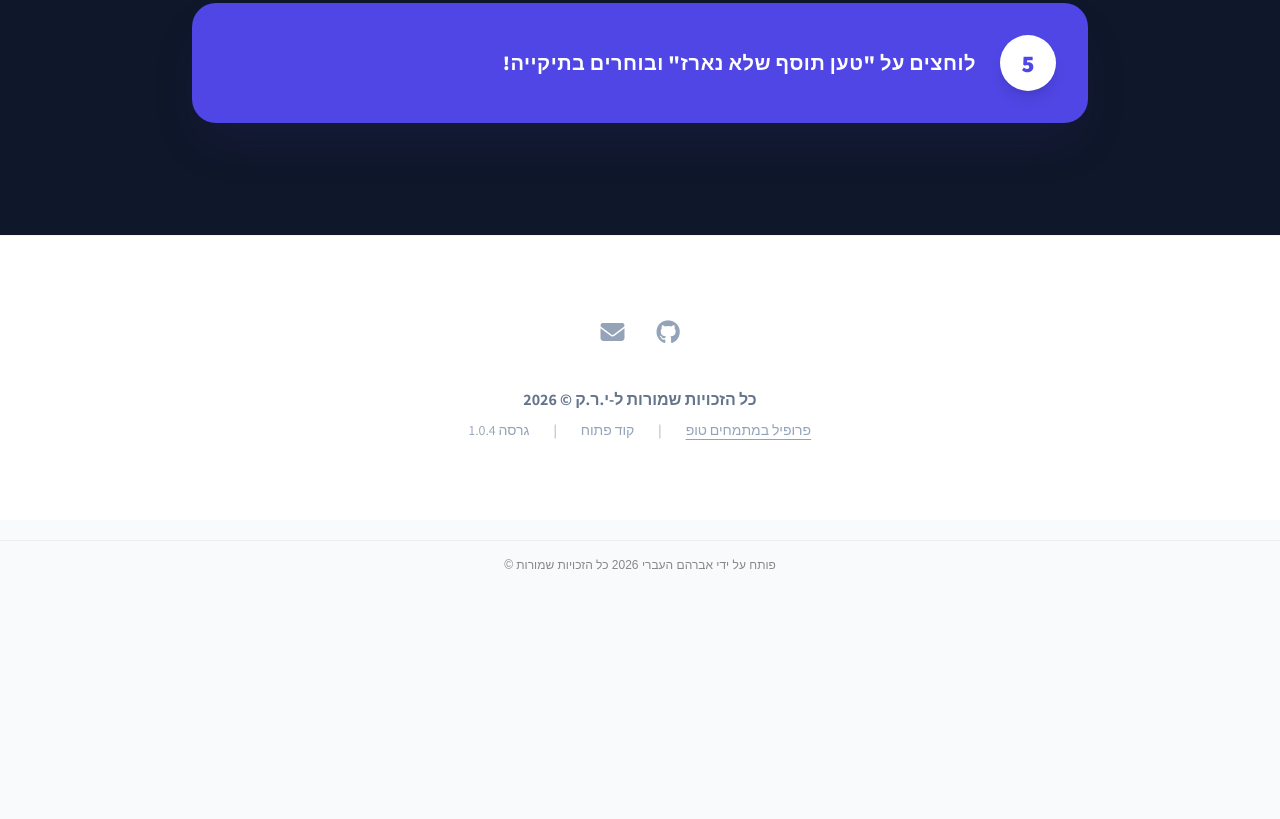
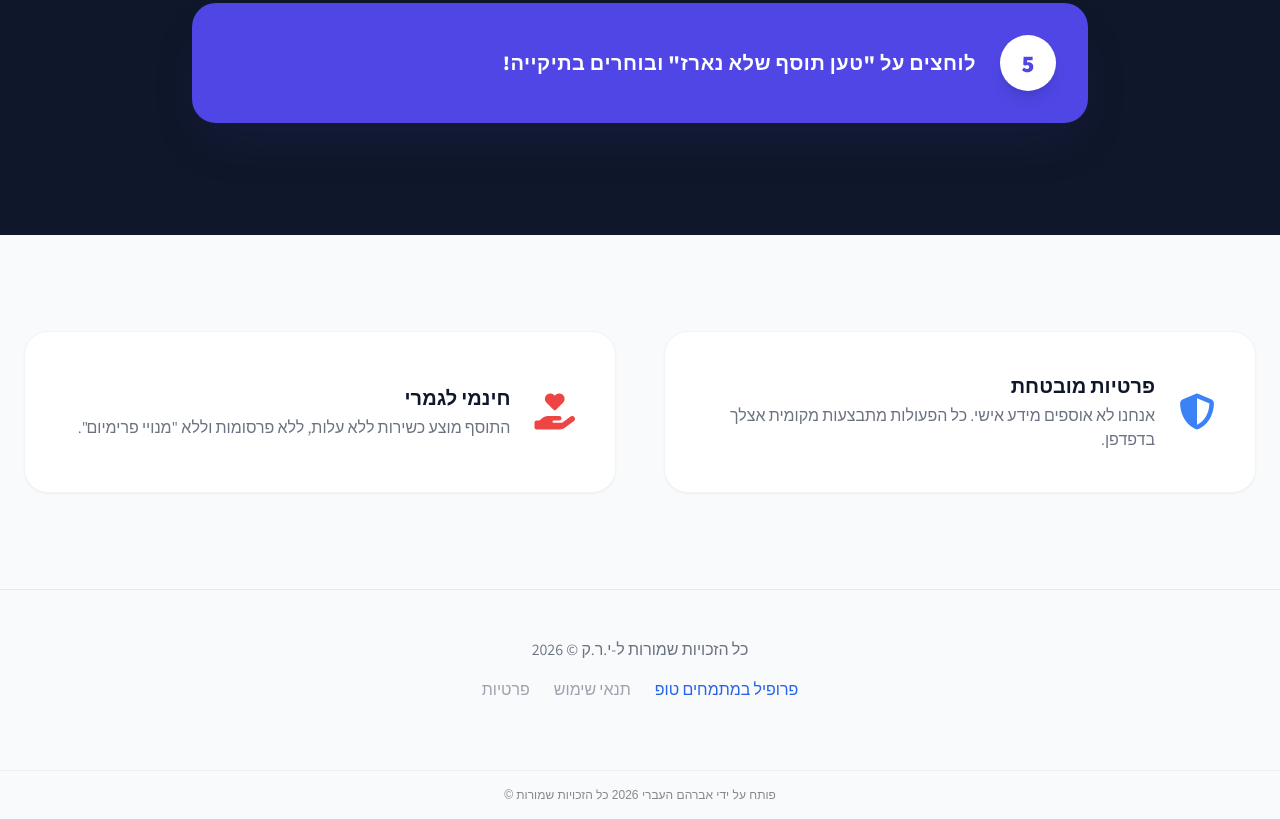
Before and after one commit to k9361839-oss/my-landing-.page, a plain HTML site: page index.html in a window 1280 px wide. Shown: the part 2629-3448 px from the top of the page. Before the commit the page ends 3218 px from the top, so only its background shows below. Drawn offline with nearby package versions, Linux system fonts and the light colour scheme.

Commit message:
Update index.html

```diff
--- a/index.html
+++ b/index.html
@@ -192,28 +192,37 @@
         </div>
     </section>
 
-    <!-- Footer -->
-    <footer class="py-20 bg-white border-t border-slate-100">
+      <!-- Detailed Features Grid -->
+    <section class="py-24 px-6">
+        <div class="max-w-7xl mx-auto grid grid-cols-1 md:grid-cols-2 gap-12">
+            <div class="bg-white p-10 rounded-3xl border border-gray-100 shadow-sm flex gap-6 items-center">
+                <i class="fas fa-shield-alt text-4xl text-blue-500"></i>
+                <div>
+                    <h3 class="text-xl font-bold mb-1">פרטיות מובטחת</h3>
+                    <p class="text-gray-500">אנחנו לא אוספים מידע אישי. כל הפעולות מתבצעות מקומית אצלך בדפדפן.</p>
+                </div>
+            </div>
+            <div class="bg-white p-10 rounded-3xl border border-gray-100 shadow-sm flex gap-6 items-center">
+                <i class="fas fa-hand-holding-heart text-4xl text-red-500"></i>
+                <div>
+                    <h3 class="text-xl font-bold mb-1">חינמי לגמרי</h3>
+                    <p class="text-gray-500">התוסף מוצע כשירות ללא עלות, ללא פרסומות וללא "מנויי פרימיום".</p>
+                </div>
+            </div>
+        </div>
+    </section>
+
+    <footer class="py-12 bg-gray-50 border-t border-gray-200">
         <div class="max-w-7xl mx-auto px-6 text-center">
-            <div class="flex justify-center gap-8 mb-10">
-                <a href="https://mitmachim.top/user/%D7%99.%D7%A8.%D7%A7" class="text-slate-400 hover:text-indigo-600 transition-colors text-2xl">
-                    <i class="fab fa-github"></i>
-                </a>
-                <a href="#" class="text-slate-400 hover:text-indigo-600 transition-colors text-2xl">
-                    <i class="fas fa-envelope"></i>
-                </a>
-            </div>
-            <p class="text-slate-500 font-bold mb-2">כל הזכויות שמורות ל-י.ר.ק &copy; 2026</p>
-            <div class="flex justify-center gap-6 text-sm text-slate-400 font-medium">
-                <a href="https://mitmachim.top/user/%D7%99.%D7%A8.%D7%A7" class="hover:text-indigo-600 underline underline-offset-4">פרופיל במתמחים טופ</a>
-                <span>|</span>
-                <span>קוד פתוח</span>
-                <span>|</span>
-                <span>גרסה 1.0.4</span>
+            <p class="text-gray-500 mb-4">כל הזכויות שמורות ל-י.ר.ק &copy; 2026</p>
+            <div class="flex justify-center gap-6">
+                <a href="https://mitmachim.top/user/%D7%99.%D7%A8.%D7%A7" class="text-blue-600 hover:underline">פרופיל במתמחים טופ</a>
+                <a href="#" class="text-gray-400 hover:text-gray-600">תנאי שימוש</a>
+                <a href="#" class="text-gray-400 hover:text-gray-600">פרטיות</a>
             </div>
         </div>
     </footer>
 
-    <footer style="text-align: center; padding: 15px; font-size: 12px; color: #888; width: 100%; border-top: 1px solid #eee; margin-top: 20px; font-family: sans-serif;">פותח על ידי אברהם העברי 2026 כל הזכויות שמורות &copy;</footer>
+<footer style="text-align: center; padding: 15px; font-size: 12px; color: #888; width: 100%; border-top: 1px solid #eee; margin-top: 20px; font-family: sans-serif;">פותח על ידי אברהם העברי 2026 כל הזכויות שמורות &copy;</footer>
 </body>
 </html>
```
